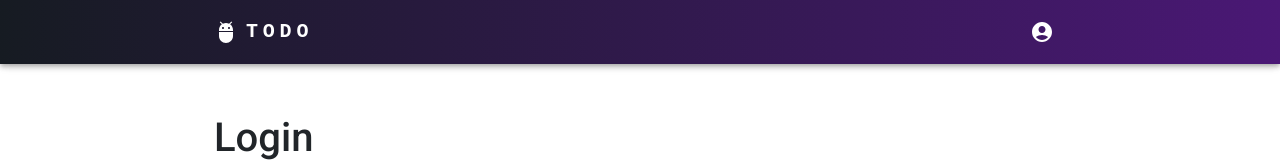
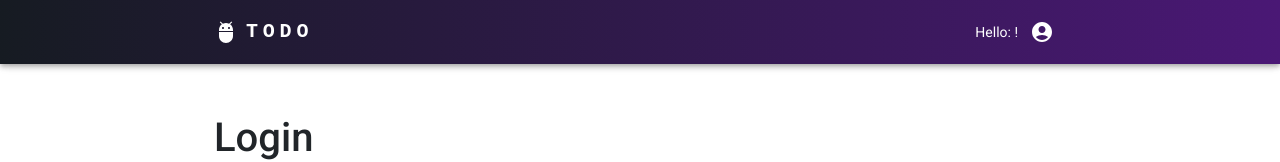
Before and after one commit to RKDN-DN3/fresher-k7-training-1, a React (Create React App) app in the folder Front-end/: page /history in a window 1280 px wide. Shown: the top 162 px of the page. Built offline with nearby package versions, Linux system fonts and the light colour scheme.

Commit message:
display-username-in-header

```diff
--- a/Front-end/src/components/layout/Header/index.js
+++ b/Front-end/src/components/layout/Header/index.js
@@ -17,6 +17,11 @@ const pages = [
 
 const Header = () => {
   const isLogin = localStorage.getItem("isLogin");
+  const userName =
+    localStorage.getItem("userName") !== null
+      ? localStorage.getItem("userName")
+      : "";
+
   return (
     <AppBar position="static" className={styles.container}>
       <Container maxWidth="md">
@@ -68,7 +73,8 @@ const Header = () => {
                 </Button>
               ))}
           </Box>
-          <Box sx={{ flexGrow: 0 }}>
+          <Box sx={{ flexGrow: 0, display: { xs: "none", md: "flex", alignItems: 'center' } }}>
+            <div style={{"color":"#fffff"}}>{`Hello: ${userName}!`}</div>
             <MenuUser />
           </Box>
         </Toolbar>
--- a/Front-end/src/page/login/index.js
+++ b/Front-end/src/page/login/index.js
@@ -77,12 +77,14 @@ function Login() {
         emailOrUserName: values.username,
         password: values.password,
       });
+
       setOpenLoading(true);
       loginUser(userLogin)
         .then((res) => {
           if (res.data.token) {
             localStorage.setItem("tokenUserLogin", res.data.token);
             localStorage.setItem("isLogin", true);
+            localStorage.setItem("userName", values.username)
             window.location.reload();
             navigate("/");
             setOpenLoading(false);
--- a/Front-end/src/store/Store.js
+++ b/Front-end/src/store/Store.js
@@ -1,7 +1,7 @@
 import { configureStore } from '@reduxjs/toolkit'
-import userReducer from "./todoSlice";
+import reduxSlice from "./todoSlice";
 export const store = configureStore({
   reducer: {
-    todo: userReducer
+    todo: reduxSlice,
   },
 })
```
